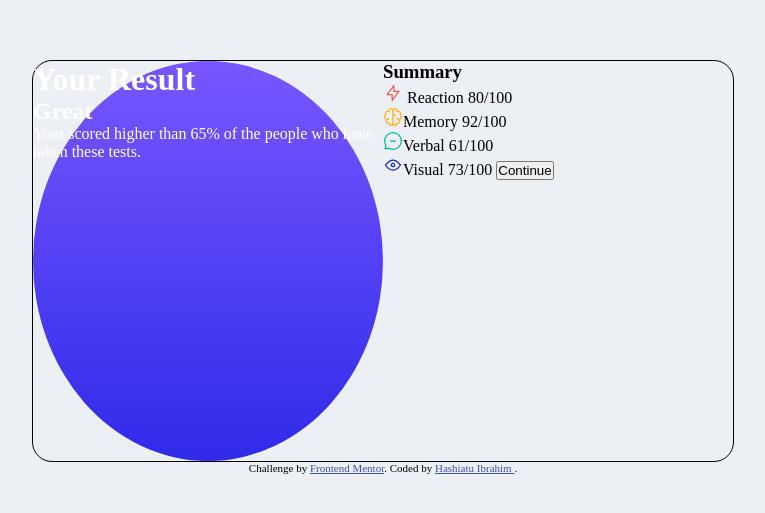
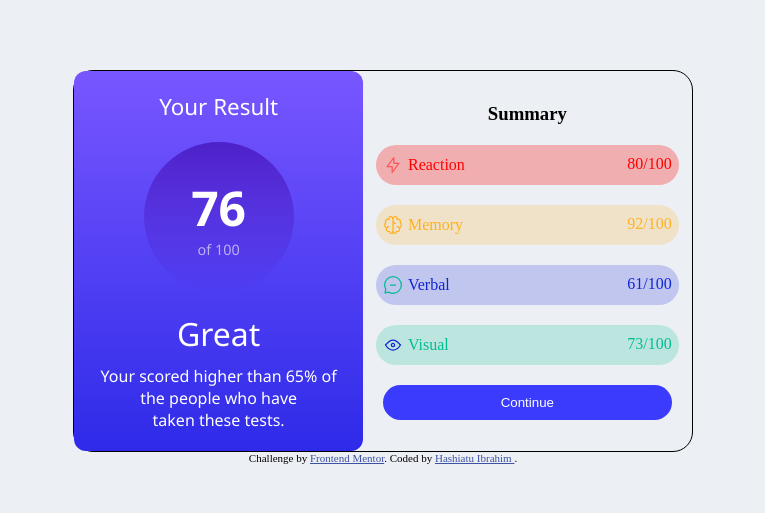
Before and after one commit to Hashiatu/internship-Work, a plain HTML site: page results-summary-component-main/index.html in a window 1280 px wide. Shown: the part 133-646 px from the top of the page, without its empty margins (257-1022 px from the left). Drawn offline with Linux system fonts and the light colour scheme.

Commit message:
added something new

```diff
--- a/results-summary-component-main/index.html
+++ b/results-summary-component-main/index.html
@@ -18,41 +18,58 @@
 <body>
 
       <div class="result-container">
+
+
 <div class="Right">
    <h1>Your Result</h1>
-   <div class="score>76"></div>
-   <div class="score-total=100"></div>
+   <div class="score-total-100"><h1>76</h1><p>of 100</p></div>
    <h2>Great</h2>
-   <p>Your scored higher than 65% of the people who have taken these tests.</p>
+   <p>Your scored higher than 65% of the people  who have <br>taken these tests.</p>
 </div>
+
+
 <div class="Left">
   <h3>Summary</h3>
   <div class="Reaction">
+    <div class="react">
   <img src="/results-summary-component-main/assets/images/icon-reaction.svg" alt="">
   <span>Reaction</span>
+  </div>
   <span>80/100</span>
   </div>
+
  <div class="Memory">
+  <div class="react">
   <img src="/results-summary-component-main/assets/images/icon-memory.svg" alt=""
    <span>Memory</span>
+   </div>
    <span>92/100</span>
   </div>
-  <div class="verbal ">
+
+  <div class="Verbal ">
+    <div class="react">
   <img src="/results-summary-component-main/assets/images/icon-verbal.svg"
    <span>Verbal</span>
+    </div>
    <span>61/100 </span>
   </div>
+
   <div class="Visual ">
-<img src="/results-summary-component-main/assets/images/icon-visual.svg"
+    <div class="react">
+  <img src="/results-summary-component-main/assets/images/icon-visual.svg"
    <span>Visual</span>
+   </div>
    <span>73/100 </span>
-    <button>Continue</button>
   </div>
+
+  <button>Continue</button>
+
 </div>
 
 
 
       </div>
+
   <div class="attribution">
     Challenge by <a href="https://www.frontendmentor.io?ref=challenge" target="_blank">Frontend Mentor</a>.
     Coded by <a href="#">Hashiatu Ibrahim </a>.
--- a/results-summary-component-main/style.css
+++ b/results-summary-component-main/style.css
@@ -2,6 +2,7 @@
     margin: 0;
     padding: 0;
     font-family:;
+
 
 }
 
@@ -13,42 +14,142 @@ body{
     width: 100%;
     height: 100vh;
     background-color: rgb(236, 239, 244);
+     border-radius: none;
+     outline: none;
 }
 
 .result-container{
-    width: 700px;
+    /* width: 700px; */
     display: flex;
     flex-direction: row;
     border: 1px solid black;
     border-radius: 20px;
-    height: 400px;
+    /* height: 400px; */
 
 
 }
 
 .result-container .Right{
     width: 50%;
-    border-radius:50%;
+    border-radius: 12px;
     background: linear-gradient(to bottom, hsl(252, 100%, 67%), hsl(241, 81%, 54%));
    color: white;
-
+   padding: 20px 0;
+   display: flex;
+   flex-direction: column;
+   /* justify-content: center; */
+   align-items: center;
+   gap: 10px;
 
 }
+
+.result-container .Right h1{
+    font-family: 'Segoe UI', Tahoma, Geneva, Verdana, sans-serif;
+    font-size: 1.4em;
+    font-weight: 400;
+}
+
+.result-container .Right .score-total-100{
+    height: 150px;
+    width: 150px;
+    display: flex;
+    flex-direction: column;
+    align-items: center;
+    justify-content: center;
+    border-radius: 50%;
+    background: linear-gradient(to bottom, hsla(256, 72%, 46%, 1), hsla(241, 72%, 46%, 0));
+    margin: 10px;
+}
+
+.result-container .Right .score-total-100 h1{
+    font-size: 3em;
+    font-family: 'Segoe UI', Tahoma, Geneva, Verdana, sans-serif;
+    font-weight: 700;
+}
+
+.result-container .Right .score-total-100 p{
+    font-size: .9em;
+    font-family: 'Segoe UI', Tahoma, Geneva, Verdana, sans-serif;
+    font-weight: 400;
+    opacity: .6;
+}
+
+.result-container .Right h2{
+    font-size: 2em;
+    font-family: 'Segoe UI', Tahoma, Geneva, Verdana, sans-serif;
+    font-weight: 500;
+
+}
+
+.result-container .Right p{
+    font-size: 1em;
+    font-family: 'Segoe UI', Tahoma, Geneva, Verdana, sans-serif;
+    font-weight: 400;
+    text-align: center;
+    padding: 0 20px;
+
+}
+
+.result-container .Left{
+    border-radius: 12px;
+    padding: 20px;
+    display: flex;
+    flex-direction: column;
+    align-items: center;
+    justify-content: center;
+    width: 50%;
+    gap: 20px;
+}
+
 .Reaction{
-    background-color: Light red: hsl(0, 100%, 67%);
-    color:
+    display: flex;
+    justify-content: space-between;
+    width: 100%;
+    padding: 10px 7px;
+    color: #ff0000;
+    background-color: #ff000046;
+    border-radius: 20px;
 }
 .Memory{
-    background-color :  Orangey yellow: hsl(39, 100%, 56%);
-    color:
+    display: flex;
+    justify-content: space-between;
+    width: 100%;
+    border-radius: 20px;
+    background-color: hsla(39, 100%, 56%, 0.2);
+    color: hsl(39, 100%, 56%);
+    padding: 10px 7px;
 }
 .Visual{
-    background-color:Green teal: hsl(166, 100%, 37%) ;
+    display: flex;
+    justify-content: space-between;
+    width: 100%;
+    background-color: hsla(166, 100%, 37%, 0.2);
+    color: hsl(166, 100%, 37%);
+    padding: 10px 7px;
+    border-radius: 20px;
 }
 .Verbal{
-    background-color:Cobalt blue: hsl(234, 85%, 45%) ;
+    display: flex;
+    justify-content: space-between;
+    width: 100%;
+    background-color: hsla(234, 85%, 45%, 0.2) ;
+    color: hsl(234, 85%, 45%) ;
+    padding: 10px 7px;
+    border-radius: 20px;
 }
-.button{
-    background-color: blue;
+
+.react{
+    display: flex;
+    align-items: center;
+    gap: 5px;
+}
+
+button{
+    background-color:  rgba(0, 0, 255, 0.753);
+    color: white;
+    width: 100%;
+    padding: 10px 0;
+    border: none;
+    border-radius: 20px;
 
 }
```
